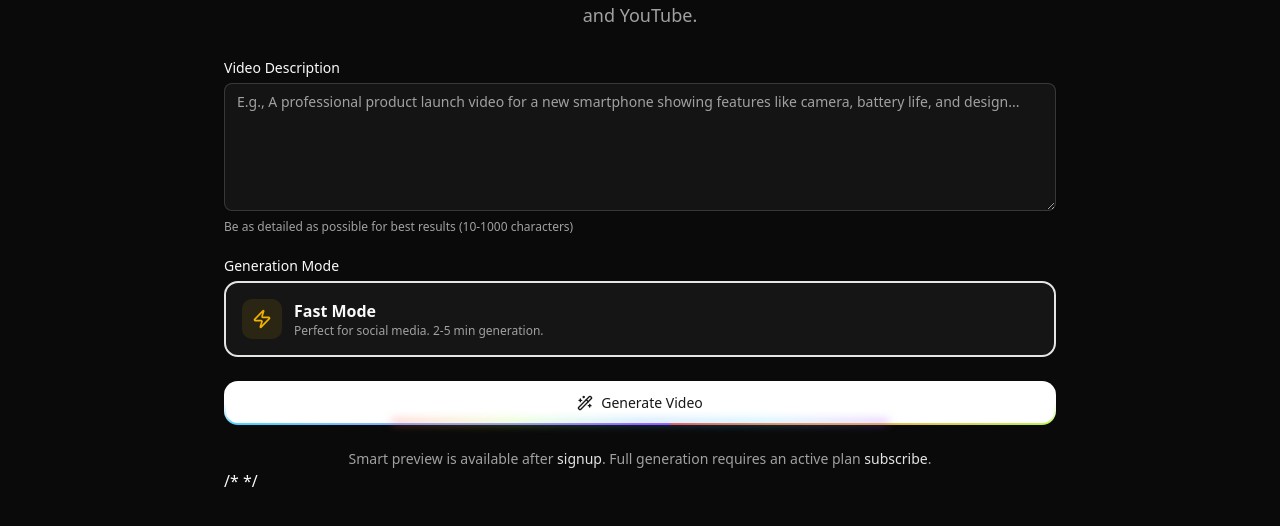
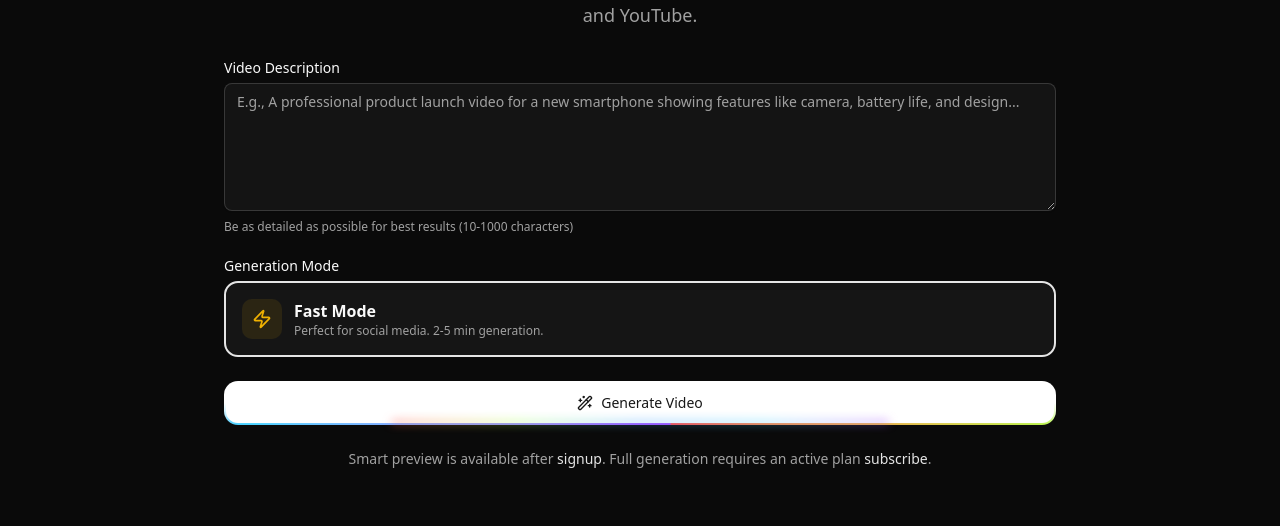
Before and after one commit to FarjadAkbar/vimerai, a Next.js app in the folder frontend/: page / in a window 1280 px wide. Shown: the part 252-778 px from the top of the page. Built offline with nearby package versions, Linux system fonts and the light colour scheme; no server answers.

Commit message:
Update generator.tsx

```diff
--- a/frontend/src/components/generator.tsx
+++ b/frontend/src/components/generator.tsx
@@ -452,7 +452,7 @@ export function Generator({
         )}
 
         {/* Recent Videos - Show for logged-in users */}
-        /* {showRecentVideos && isLoggedIn && videosData && videosData.videos && videosData.videos.length > 0 && (
+        {showRecentVideos && isLoggedIn && videosData && videosData.videos && videosData.videos.length > 0 && (
           <div className="mt-16">
             <div className="flex items-center justify-between mb-6">
               <h2 className="text-2xl font-bold">Recent Videos</h2>
@@ -472,7 +472,7 @@ export function Generator({
               gridCols="3"
             />
           </div>
-        )} */
+        )}
       </div>
       {/* Smart Preview Modal */}
       {previewUrl && (
```
